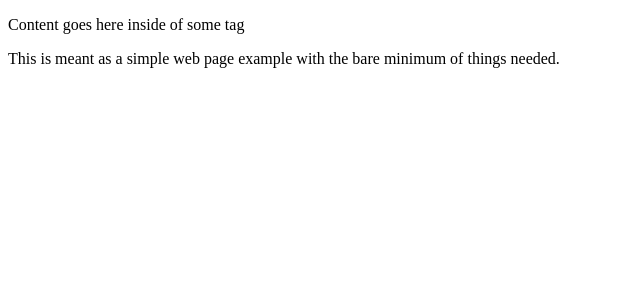
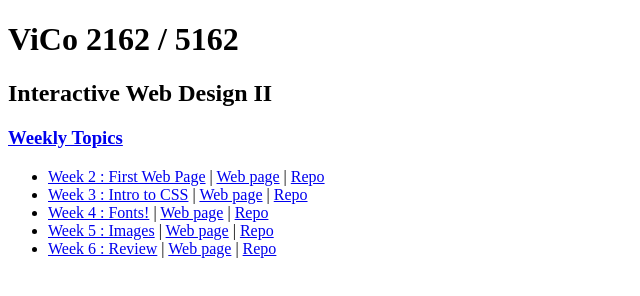
Before and after one commit to 2020Vico2162/2020Vico2162, a plain HTML site: page index.html in a window 1280 px wide. Shown: the whole page, without its empty margins (0-640 px from the left). Drawn offline with Linux system fonts and the light colour scheme.

Commit message:
added week 4

```diff
--- a/index.html
+++ b/index.html
@@ -1,11 +1,40 @@
 <!Doctype html>
 <html lang=”en”>
 	<head>
-		<title>My page title</title>
+		<title>ViCo 2162 / 5162</title>
 		<meta name="viewport" content="width=device-width, initial-scale=1.0">
 	</head>
 	<body>
-		<p>Content goes here inside of some tag<p>
-        <p>This is meant as a simple web page example with the bare minimum of things needed.</p>
+        <h1>ViCo 2162 / 5162</h1>
+        <h2>Interactive Web Design II</h2>
+        <h3><a href="WeeklyTopics/">Weekly Topics</a></h3>
+        <ul>
+            <li>
+                <a href="week2/">Week 2 : First Web Page</a> |
+                <a href="https://2020vico2162.github.io/Week02/">Web page</a> |
+                <a href="https://github.com/2020Vico2162/Week02">Repo</a>
+            </li>
+            <li>
+                <a href="week3/">Week 3 : Intro to CSS</a> |
+                <a href="https://2020vico2162.github.io/Week03/">Web page</a> |
+                <a href="https://github.com/2020Vico2162/Week03">Repo</a>
+            </li>
+            <li>
+                <a href="week4/">Week 4 : Fonts!</a> |
+                <a href="https://2020vico2162.github.io/Week04/">Web page</a> |
+                <a href="https://github.com/2020Vico2162/Week04">Repo</a>
+            </li>
+            <li>
+                <a href="week5/">Week 5 : Images</a> |
+                <a href="https://2020vico2162.github.io/Week05/">Web page</a> |
+                <a href="https://github.com/2020Vico2162/Week05">Repo</a>
+            </li>
+            <li>
+                <a href="#">Week 6 : Review</a> |
+                <a href="#">Web page</a> |
+                <a href="#">Repo</a>
+            </li>
+
+        </ul>
 	</body>
 </html>
```
Also changed, not shown: week3/index.html (+14 -0 lines), week4/index.html (added, +28 -0 lines), week4/styles/main.css (added, +36 -0 lines), week4/images/pexels-pixabay-33688.jpg (added), 1 other file.
